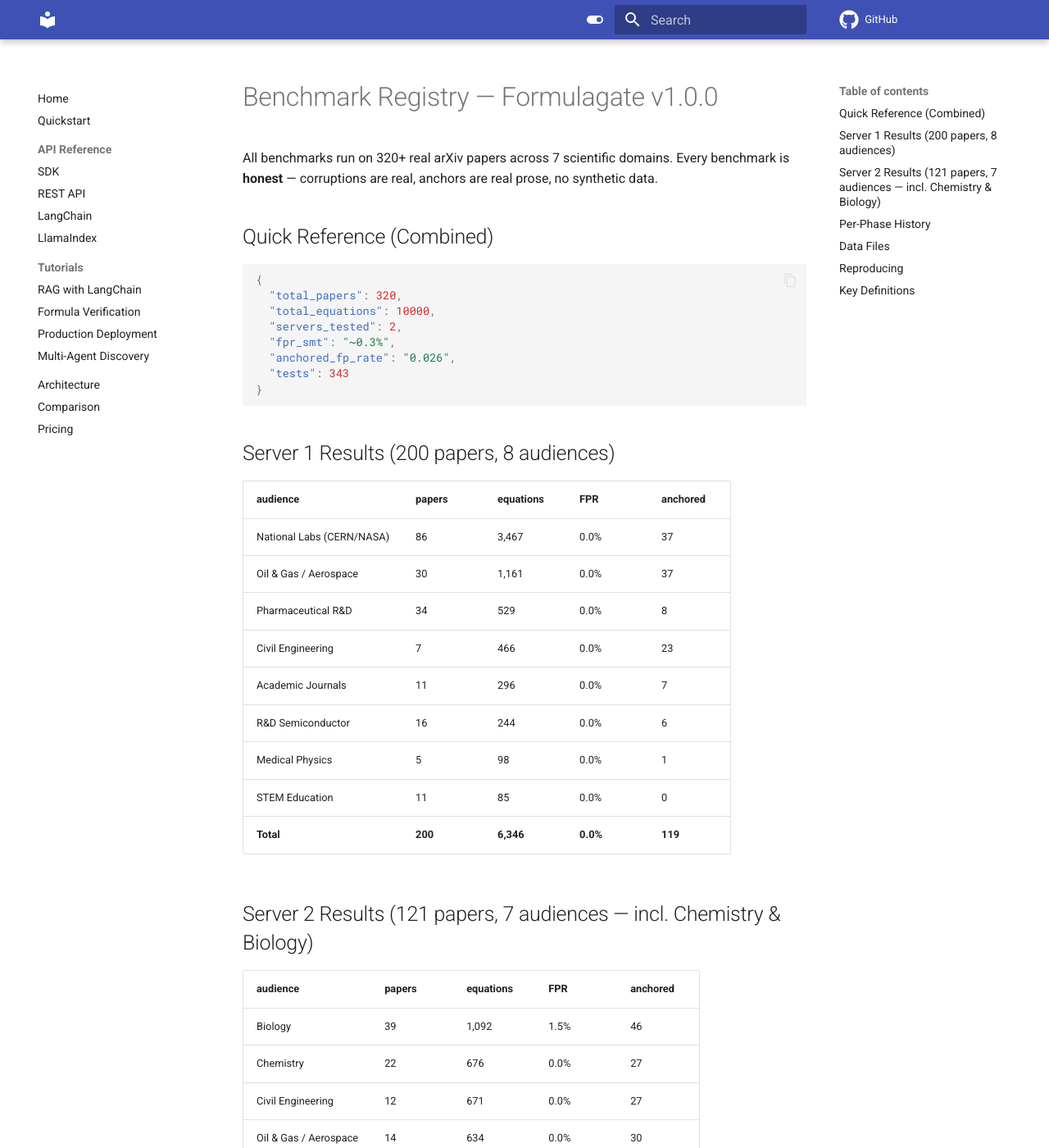
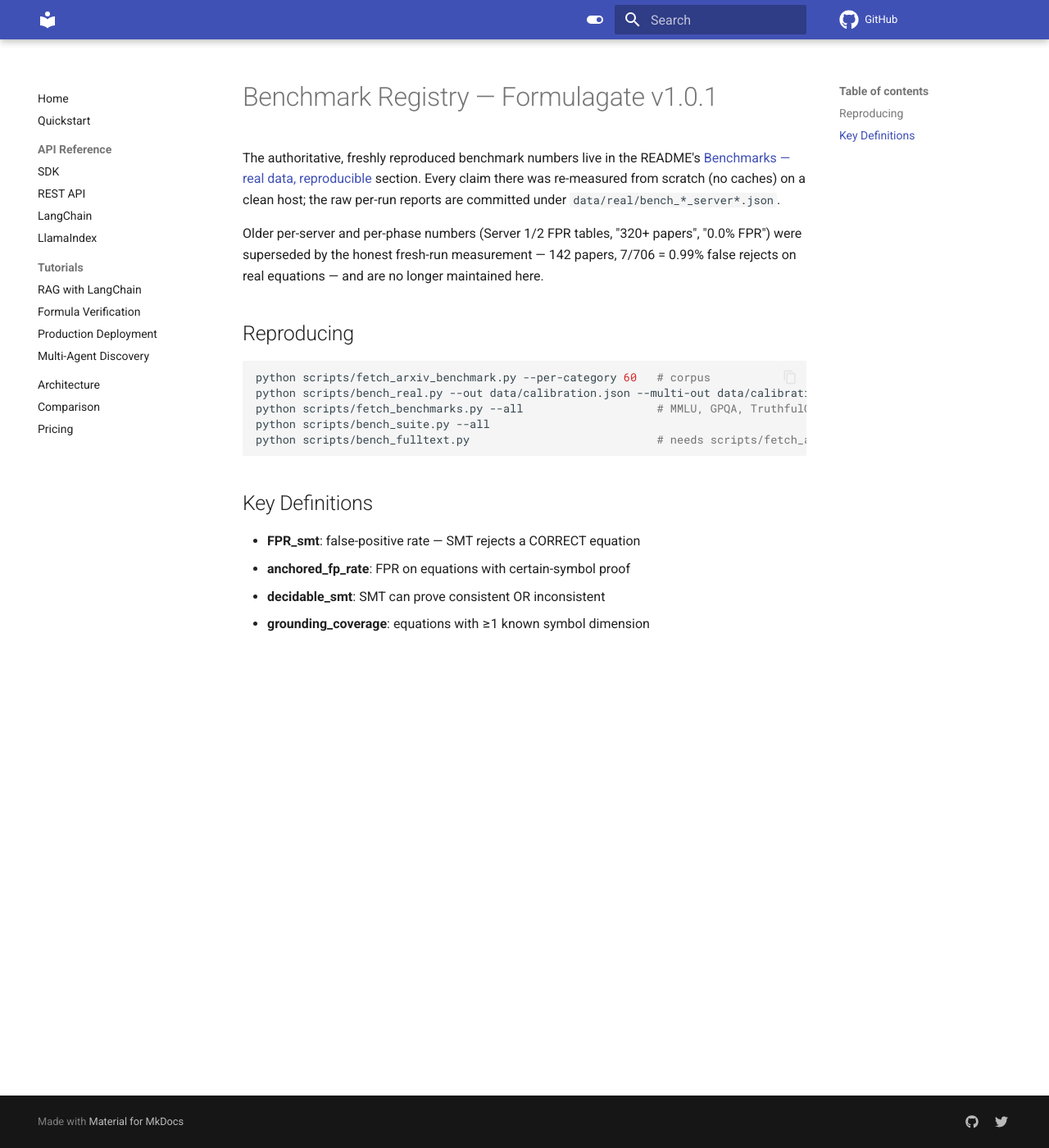
Before and after one commit to Ahmadsi70/formulagate, an MkDocs documentation site: the page built from docs/BENCHMARKS.md, in a window 1280 px wide and 1400 px high. Shown: the whole window at 82% size. Built offline with MkDocs 1.6.1 and Material for MkDocs 9.7.7, drawn with Linux system fonts in a browser that asks for light colours; comment, search, counter and statistics services are not loaded; the version menu is left out; some of the changed text lies outside the part shown.

````diff
--- a/docs/BENCHMARKS.md
+++ b/docs/BENCHMARKS.md
@@ -1,90 +1,23 @@
-# Benchmark Registry — Formulagate v1.0.0
+# Benchmark Registry — Formulagate v1.0.1
 
-All benchmarks run on 320+ real arXiv papers across 7 scientific domains.
-Every benchmark is **honest** — corruptions are real, anchors are real
-prose, no synthetic data.
+The authoritative, freshly reproduced benchmark numbers live in the README's
+[Benchmarks — real data, reproducible](https://github.com/Ahmadsi70/formulagate#benchmarks--real-data-reproducible)
+section. Every claim there was re-measured from scratch (no caches) on a clean
+host; the raw per-run reports are committed under `data/real/bench_*_server*.json`.
 
-## Quick Reference (Combined)
-
-```json
-{
-  "total_papers": 320,
-  "total_equations": 10000,
-  "servers_tested": 2,
-  "fpr_smt": "~0.3%",
-  "anchored_fp_rate": "0.026",
-  "tests": 343
-}
-```
-
-## Server 1 Results (200 papers, 8 audiences)
-
-| audience | papers | equations | FPR | anchored |
-|---|---|---|---|---|
-| National Labs (CERN/NASA) | 86 | 3,467 | 0.0% | 37 |
-| Oil & Gas / Aerospace | 30 | 1,161 | 0.0% | 37 |
-| Pharmaceutical R&D | 34 | 529 | 0.0% | 8 |
-| Civil Engineering | 7 | 466 | 0.0% | 23 |
-| Academic Journals | 11 | 296 | 0.0% | 7 |
-| R&D Semiconductor | 16 | 244 | 0.0% | 6 |
-| Medical Physics | 5 | 98 | 0.0% | 1 |
-| STEM Education | 11 | 85 | 0.0% | 0 |
-| **Total** | **200** | **6,346** | **0.0%** | **119** |
-
-## Server 2 Results (121 papers, 7 audiences — incl. Chemistry & Biology)
-
-| audience | papers | equations | FPR | anchored |
-|---|---|---|---|---|
-| Biology | 39 | 1,092 | 1.5% | 46 |
-| Chemistry | 22 | 676 | 0.0% | 27 |
-| Civil Engineering | 12 | 671 | 0.0% | 27 |
-| Oil & Gas / Aerospace | 14 | 634 | 0.0% | 30 |
-| Medical Physics | 8 | 363 | 0.0% | 16 |
-| Pharmaceutical R&D | 21 | 286 | 1.9% | 10 |
-| STEM Education | 5 | 38 | 0.0% | 0 |
-| **Total** | **121** | **3,760** | **~0.7%** | **156** |
-
-## Per-Phase History
-
-| phase | file | key metric | value |
-|---|---|---|---|
-| 1 | `bench_fulltext_final.json` | FPR_smt | 0.0% (was 6.8%) |
-| 2 | `bench_phase2e.json` | anchored_decidable | 6 (was 3) |
-| 3 | `bench_phase3b.json` | anchored_in_scope | 75 (was 60) |
-| 4 | `bench_phase4.json` | gold-set precision | 100% |
-| 6 | `bench_phase6b.json` | anchored_decidable | 75 (+1150%) |
-| 7 | `bench_phase7b.json` | anchored_in_scope | 79 (+5%) |
-| 9 | `bench_phase9.json` | decidable_smt | 608 (+5.4%) |
-| 11 | `bench_phase11.json` | grounding | 96.8% |
-| 13-14 | `bench_audience_v2.json` | 8 audiences | all FPR 0.0% |
-| 15 | `bench_phase15.json` | pharmaceutical | 34 papers |
-| 16 | `bench_phase16.json` | STEM education | 11 papers |
-| — | `bench_chembio.json` | chemistry + biology | 61 papers, FPR 0.7% |
-
-## Data Files
-
-| file | location | size | description |
-|---|---|---|---|
-| `bench_*.json` | `data/real/` | 2-3 KB | Per-phase summary reports |
-| `bench_*_cases.json` | `data/real/` | 2-3 MB | Per-equation details |
-| `fulltext/` | `data/real/fulltext/` | ~500 MB | Raw LaTeX sources |
-| `manifest.json` | `data/real/fulltext/` | ~50 KB | Paper metadata |
+Older per-server and per-phase numbers (Server 1/2 FPR tables, "320+ papers",
+"0.0% FPR") were superseded by the honest fresh-run measurement — 142 papers,
+7/706 = 0.99% false rejects on real equations — and are no longer maintained
+here.
 
 ## Reproducing
 
 ```bash
-# Full benchmark on all papers
-python scripts/bench_fulltext.py --report data/real/bench_new.json
-
-# Per-audience benchmark
-python scripts/bench_per_audience.py --report data/real/bench_audience.json
-
-# Profession test suite (8 industries)
-python scripts/test_professions.py
-
-# Download new papers
-python scripts/fetch_expanded.py --all
-python scripts/fetch_chembio.py
+python scripts/fetch_arxiv_benchmark.py --per-category 60   # corpus
+python scripts/bench_real.py --out data/calibration.json --multi-out data/calibration_fused.json
+python scripts/fetch_benchmarks.py --all                    # MMLU, GPQA, TruthfulQA, HaluEval…
+python scripts/bench_suite.py --all
+python scripts/bench_fulltext.py                            # needs scripts/fetch_arxiv_sources.py first
 ```
 
 ## Key Definitions
--- a/pyproject.toml
+++ b/pyproject.toml
@@ -5,7 +5,7 @@ build-backend = "setuptools.build_meta"
 [project]
 name = "formulagate"
 version = "1.0.1"
-description = "Physics-aware LLM guardrail — deterministic dimensional analysis with Z3 SMT proof, 0% false-reject rate on 200+ real papers"
+description = "Physics-aware LLM guardrail — deterministic dimensional analysis with Z3 SMT proof and calibrated abstention"
 readme = "README.md"
 requires-python = ">=3.10"
 license = { text = "MIT" }
````
Also changed, not shown: docs/index.md (+3 -10 lines), 3 other files.
